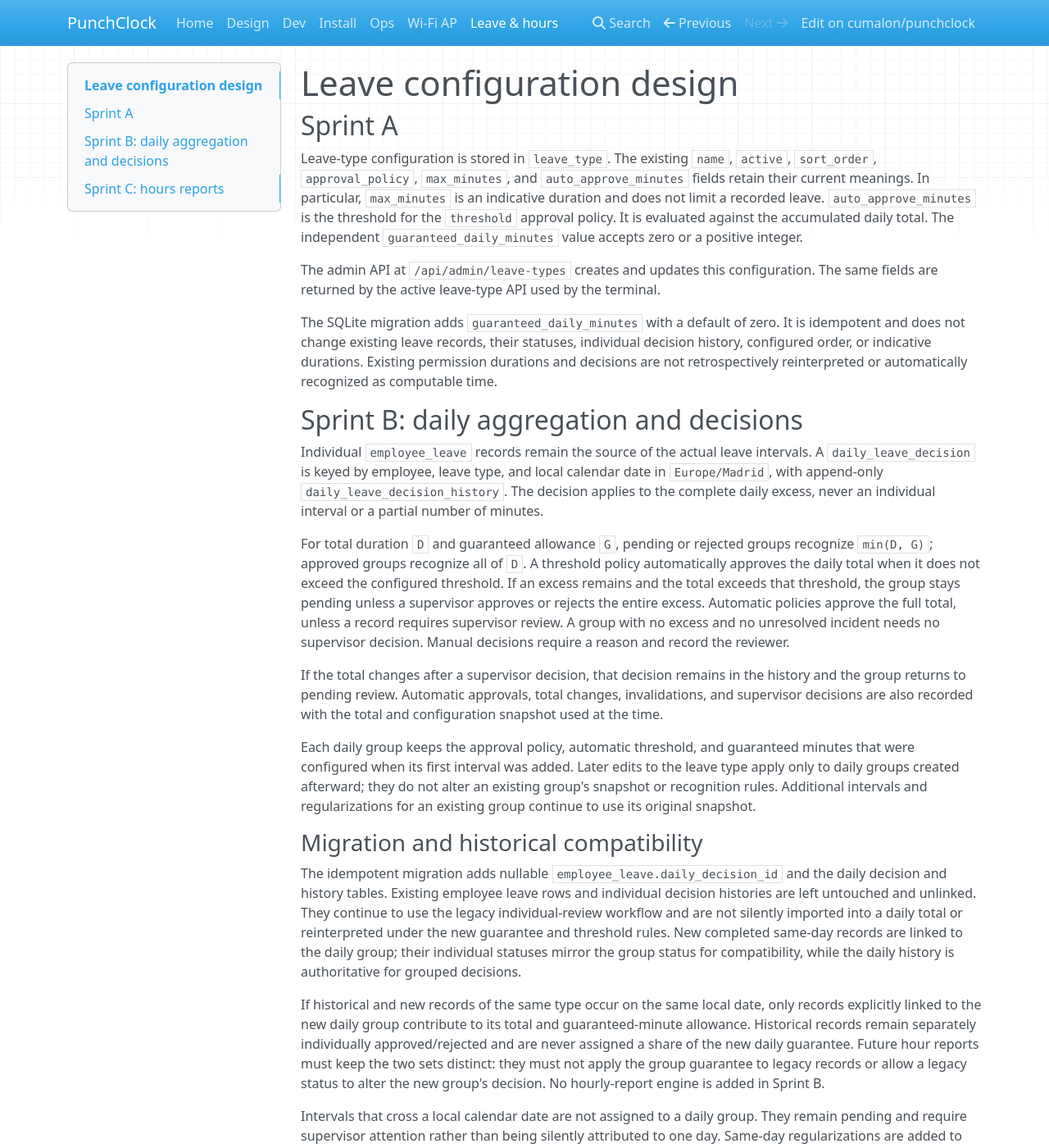
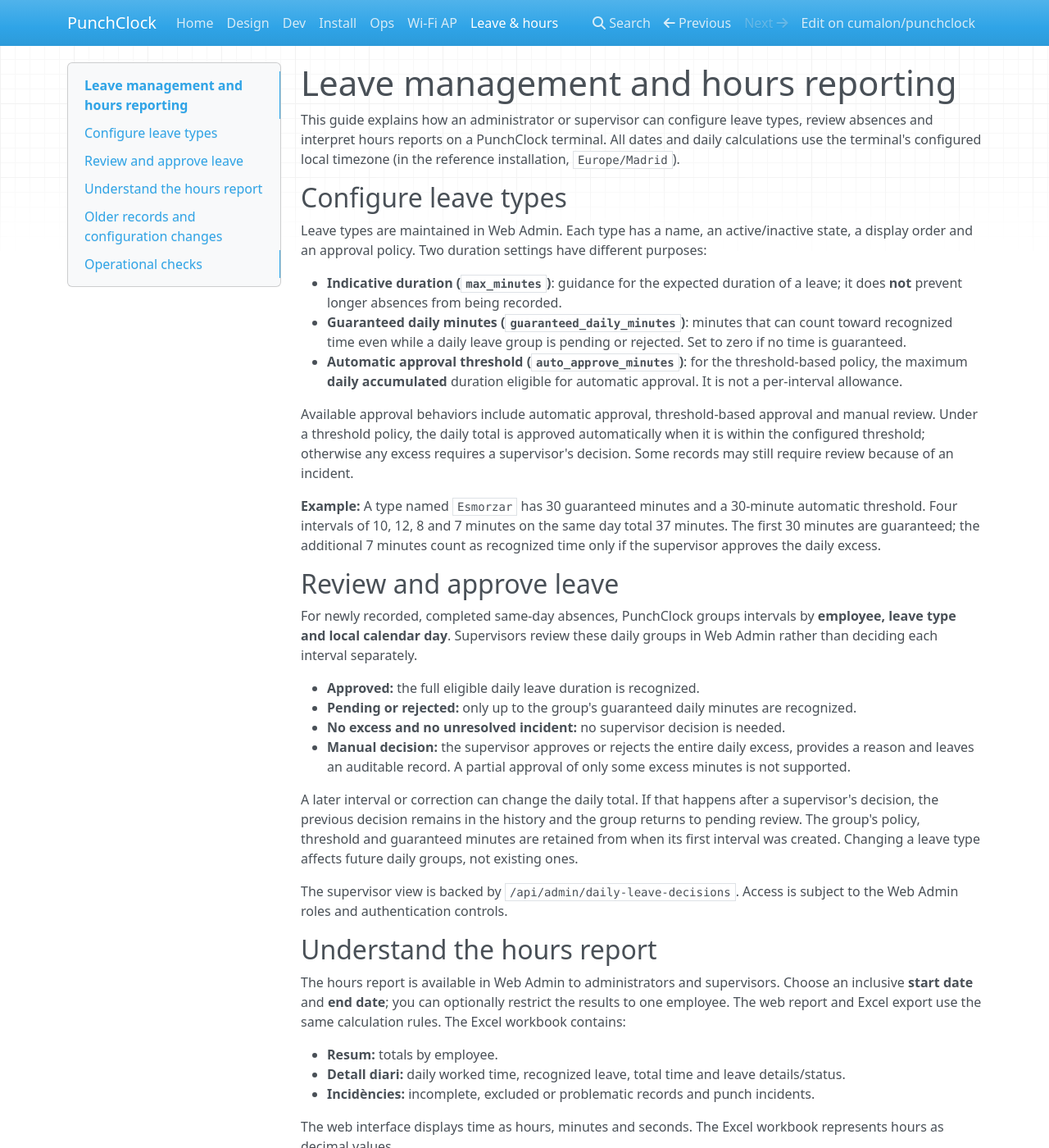
Before and after one commit to cumalon/punchclock, an MkDocs documentation site: the page built from docs/leave-configuration.md, in a window 1280 px wide and 1400 px high. Shown: the whole window at 82% size. Built offline with MkDocs 1.6.1, drawn with Linux system fonts in a browser that asks for light colours; nearby versions of some CDN libraries; some of the changed text lies outside the part shown.

Commit message:
docs: rewrite leave and hours guide for terminal administrators

````diff
--- a/docs/leave-configuration.md
+++ b/docs/leave-configuration.md
@@ -1,160 +1,62 @@
-# Leave configuration design
+# Leave management and hours reporting
 
-## Sprint A
+This guide explains how an administrator or supervisor can configure leave types, review absences and interpret hours reports on a PunchClock terminal. All dates and daily calculations use the terminal's configured local timezone (in the reference installation, `Europe/Madrid`).
 
-Leave-type configuration is stored in `leave_type`. The existing `name`,
-`active`, `sort_order`, `approval_policy`, `max_minutes`, and
-`auto_approve_minutes` fields retain their current meanings. In particular,
-`max_minutes` is an indicative duration and does not limit a recorded leave.
-`auto_approve_minutes` is the threshold for the `threshold` approval policy.
-It is evaluated against the accumulated daily total. The independent
-`guaranteed_daily_minutes` value accepts zero or a positive integer.
+## Configure leave types
 
-The admin API at `/api/admin/leave-types` creates and updates this
-configuration. The same fields are returned by the active leave-type API used
-by the terminal.
+Leave types are maintained in Web Admin. Each type has a name, an active/inactive state, a display order and an approval policy. Two duration settings have different purposes:
 
-The SQLite migration adds `guaranteed_daily_minutes` with a default of zero.
-It is idempotent and does not change existing leave records, their statuses,
-individual decision history, configured order, or indicative durations.
-Existing permission durations and decisions are not retrospectively
-reinterpreted or automatically recognized as computable time.
+- **Indicative duration (`max_minutes`)**: guidance for the expected duration of a leave; it does **not** prevent longer absences from being recorded.
+- **Guaranteed daily minutes (`guaranteed_daily_minutes`)**: minutes that can count toward recognized time even while a daily leave group is pending or rejected. Set to zero if no time is guaranteed.
+- **Automatic approval threshold (`auto_approve_minutes`)**: for the threshold-based policy, the maximum **daily accumulated** duration eligible for automatic approval. It is not a per-interval allowance.
 
-## Sprint B: daily aggregation and decisions
+Available approval behaviors include automatic approval, threshold-based approval and manual review. Under a threshold policy, the daily total is approved automatically when it is within the configured threshold; otherwise any excess requires a supervisor's decision. Some records may still require review because of an incident.
 
-Individual `employee_leave` records remain the source of the actual leave
-intervals. A `daily_leave_decision` is keyed by employee, leave type, and local
-calendar date in `Europe/Madrid`, with append-only
-`daily_leave_decision_history`. The decision applies to the complete daily
-excess, never an individual interval or a partial number of minutes.
+**Example:** A type named `Esmorzar` has 30 guaranteed minutes and a 30-minute automatic threshold. Four intervals of 10, 12, 8 and 7 minutes on the same day total 37 minutes. The first 30 minutes are guaranteed; the additional 7 minutes count as recognized time only if the supervisor approves the daily excess.
 
-For total duration `D` and guaranteed allowance `G`, pending or rejected groups
-recognize `min(D, G)`; approved groups recognize all of `D`. A threshold policy
-automatically approves the daily total when it does not exceed the configured
-threshold. If an excess remains and the total exceeds that threshold, the group
-stays pending unless a supervisor approves or rejects the entire excess.
-Automatic policies approve the full total, unless a record requires supervisor
-review. A group with no excess and no unresolved incident needs no supervisor
-decision. Manual decisions require a reason and record the reviewer.
+## Review and approve leave
 
-If the total changes after a supervisor decision, that decision remains in the
-history and the group returns to pending review. Automatic approvals, total
-changes, invalidations, and supervisor decisions are also recorded with the
-total and configuration snapshot used at the time.
+For newly recorded, completed same-day absences, PunchClock groups intervals by **employee, leave type and local calendar day**. Supervisors review these daily groups in Web Admin rather than deciding each interval separately.
 
-Each daily group keeps the approval policy, automatic threshold, and guaranteed
-minutes that were configured when its first interval was added. Later edits to
-the leave type apply only to daily groups created afterward; they do not alter
-an existing group's snapshot or recognition rules. Additional intervals and
-regularizations for an existing group continue to use its original snapshot.
+- **Approved:** the full eligible daily leave duration is recognized.
+- **Pending or rejected:** only up to the group's guaranteed daily minutes are recognized.
+- **No excess and no unresolved incident:** no supervisor decision is needed.
+- **Manual decision:** the supervisor approves or rejects the entire daily excess, provides a reason and leaves an auditable record. A partial approval of only some excess minutes is not supported.
 
-### Migration and historical compatibility
+A later interval or correction can change the daily total. If that happens after a supervisor's decision, the previous decision remains in the history and the group returns to pending review. The group's policy, threshold and guaranteed minutes are retained from when its first interval was created. Changing a leave type affects future daily groups, not existing ones.
 
-The idempotent migration adds nullable `employee_leave.daily_decision_id` and
-the daily decision and history tables. Existing employee leave rows and
-individual decision histories are left untouched and unlinked. They continue
-to use the legacy individual-review workflow and are not silently imported
-into a daily total or reinterpreted under the new guarantee and threshold
-rules. New completed same-day records are linked to the daily group; their
-individual statuses mirror the group status for compatibility, while the
-daily history is authoritative for grouped decisions.
+The supervisor view is backed by `/api/admin/daily-leave-decisions`. Access is subject to the Web Admin roles and authentication controls.
 
-If historical and new records of the same type occur on the same local date,
-only records explicitly linked to the new daily group contribute to its total
-and guaranteed-minute allowance. Historical records remain separately
-individually approved/rejected and are never assigned a share of the new daily
-guarantee. Future hour reports must keep the two sets distinct: they must not
-apply the group guarantee to legacy records or allow a legacy status to alter
-the new group's decision. No hourly-report engine is added in Sprint B.
+## Understand the hours report
 
-Intervals that cross a local calendar date are not assigned to a daily group.
-They remain pending and require supervisor attention rather than being
-silently attributed to one day. Same-day regularizations are added to the
-daily group when completed; if they change a previously reviewed total, the
-decision is invalidated as above.
+The hours report is available in Web Admin to administrators and supervisors. Choose an inclusive **start date** and **end date**; you can optionally restrict the results to one employee. The web report and Excel export use the same calculation rules. The Excel workbook contains:
 
-The supervisor API exposes daily groups through
-`/api/admin/daily-leave-decisions`, with detail and decision endpoints below
-that path. Linked intervals cannot be decided through the legacy individual
-decision endpoint. Admin and supervisor authentication, roles, and CSRF
-protection use the existing web-admin controls.
+- **Resum:** totals by employee.
+- **Detall diari:** daily worked time, recognized leave, total time and leave details/status.
+- **Incidències:** incomplete, excluded or problematic records and punch incidents.
 
-### STOP B manual validation
+The web interface displays time as hours, minutes and seconds. The Excel workbook represents hours as decimal values.
 
-1. Configure an `Esmorzar` type with 30 guaranteed minutes and a 30-minute
-   automatic threshold.
-2. Register intervals of 10, 12, 8, and 7 minutes on one local day. The
-   supervisor approval filter should show one daily row with 37 total minutes
-   and 30 guaranteed minutes.
-3. Reject the excess and verify 30 recognized minutes; change the decision to
-   approved and verify all 37 minutes are recognized, with both decisions in
-   the audit history.
-4. Add another interval after approval. Verify the daily row returns to pending
-   and the previous decision remains in history.
-5. Configure a manual type with zero guaranteed minutes. Verify a pending
-   group recognizes zero until the supervisor approves it.
+### Worked time
 
-Targeted automated tests:
+A valid work interval consists of an `entrada` followed by a `sortida` on the **same local date**. Unmatched punches, non-positive intervals and pairs with unresolved punch incidents are excluded from worked time and shown as incidents where applicable. A reviewed incident can contribute to worked time when its punches form a valid pair. Overnight shifts are not automatically paired.
 
-```sh
-python -m pytest tests/test_daily_leave_decisions.py tests/test_leave_*.py -q
-```
+### Recognized leave and overlaps
 
-Sprint B review-correction result:
-`python -m pytest tests/test_daily_leave_decisions.py tests/test_leave_*.py -q`
-— **135 passed**.
+For grouped daily leave, approved groups can count their full eligible duration; pending or rejected groups count no more than the guaranteed daily allowance. The guaranteed allowance is applied to the day's accumulated eligible leave, **not separately to every interval**.
 
-## Sprint C: hours reports
+A valid leave interval represents an absence from work even when approval is pending or rejected. Its time is removed from worked time; only the approved or guaranteed portion is added back as recognized leave. Consequently, an unrecognized absence is not counted as work. Overlapping leave intervals are deduplicated, and overlapping leave and work are not counted twice.
 
-The `/api/admin/hours-report` JSON view and `/api/admin/hours-report.xlsx`
-export use the same report engine. Both accept required `date_from` and
-`date_to` values in `YYYY-MM-DD` format (inclusive) and an optional
-`employee_id`. The report UI is available to administrators and supervisors,
-consistent with their existing access to punch records. The existing CSV
-exports remain unchanged.
+Incomplete, malformed and cross-midnight leave intervals are excluded from recognized time and identified as incidents. Cross-midnight leave needs supervisor attention rather than being assigned automatically to one day.
 
-The XLSX workbook contains three sheets: `Resum` (employee totals),
-`Detall diari` (daily work, recognized leave, total, and leave status/details),
-and `Incidències` (incomplete or excluded records and punch incidents). Hours
-are represented as decimal hours in the workbook; the web view displays
-`hours:minutes:seconds`.
+## Older records and configuration changes
 
-Punches are paired as an `entrada` followed by a `sortida` on the same
-`Europe/Madrid` calendar date. Unmatched punches, non-positive pairs, and
-pairs containing an unresolved punch incident do not contribute work time.
-Reviewed incident punches can contribute when they form a valid pair, and
-reviewed incidents remain visible in the report. The report never pairs
-overnight shifts; the unmatched endpoints appear as incidents instead.
+Older leave records created before daily grouping remain subject to their original **individual approval decisions**. They count as recognized leave only when individually approved. They are not silently transferred into new daily groups or granted the newer daily allowance.
 
-For new daily groups, an approved group may recognize its full eligible
-interval duration; a pending or rejected group recognizes at most its
-creation-time guaranteed minutes. Legacy individual leave records contribute
-only when individually approved; pending or rejected historical records are
-not retroactively recognized. Incomplete, malformed, and cross-midnight leave
-records do not contribute time and are listed as incidents. Overlapping leave
-intervals are deduplicated, with pending/rejected guaranteed time allocated
-chronologically within the group. Every valid, same-day leave interval is
-treated as physical absence and removed from worked time, even when that leave
-is pending/rejected and its excess is not recognized. Only the guaranteed
-portion (or the full approved duration) is added as recognized leave, so an
-unrecognized absence cannot be misclassified as work. Overlaps between leave
-types or between leave and work are counted only once. These reporting rules do
-not modify punch, leave, or decision-history records.
+If older and newer records of the same type exist on the same date, PunchClock keeps their approval and recognition rules separate. Changing the current leave-type configuration does not retroactively recalculate older decisions or existing daily groups.
 
-Targeted Sprint C tests:
+## Operational checks
 
-```sh
-python -m pytest tests/test_hours_report.py -q
-```
+When checking a discrepancy in reported hours, verify the date range, the employee, the sequence of entry/exit punches, unresolved incidents, any overlapping leave intervals and the daily leave approval status. For an absence exceeding guaranteed minutes, check whether the supervisor approved the excess. Review the **Incidències** worksheet before treating a report as complete.
 
-The XLSX dependency is pinned to `openpyxl==3.1.5`.
-
-The functional design left the precise XLSX columns and treatment of
-incomplete/incidence cases open. Sprint C uses the conservative rules above:
-uncertain work time is excluded rather than estimated, while valid guaranteed
-leave remains computable under the daily decision rules.
-
-Whether a justification is required or optional, and its format and behavior,
-remain pending functional definition. The current implementation has no
-justification configuration or field; this item is explicitly excluded from
-Sprints A, B, and C.
+Web Admin currently does not provide a configurable justification requirement or a dedicated justification field for these leave decisions. Do not assume that supporting documents are collected automatically.
````
